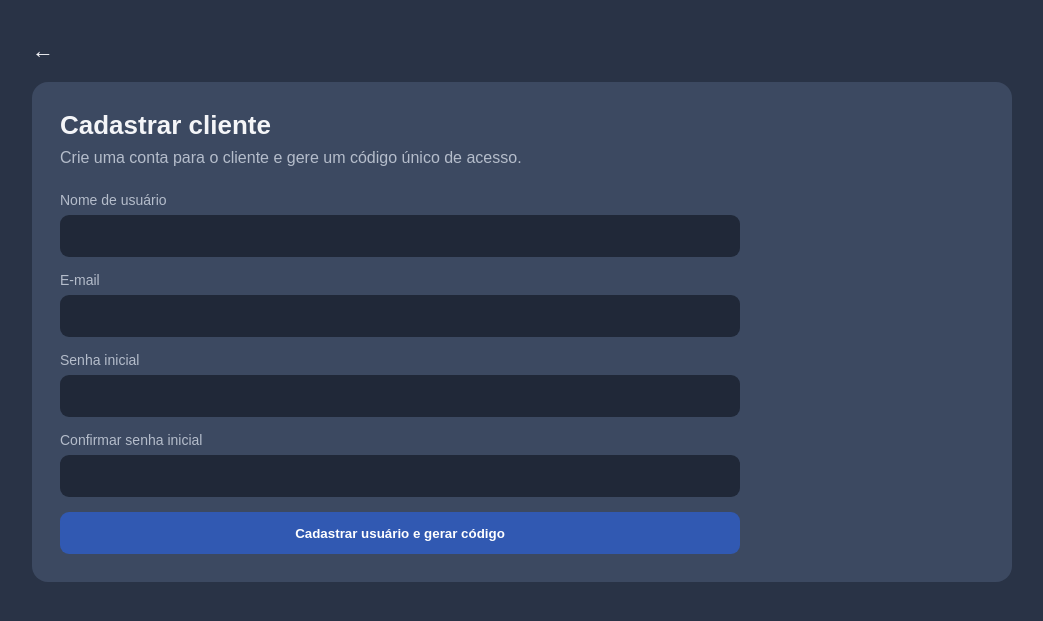
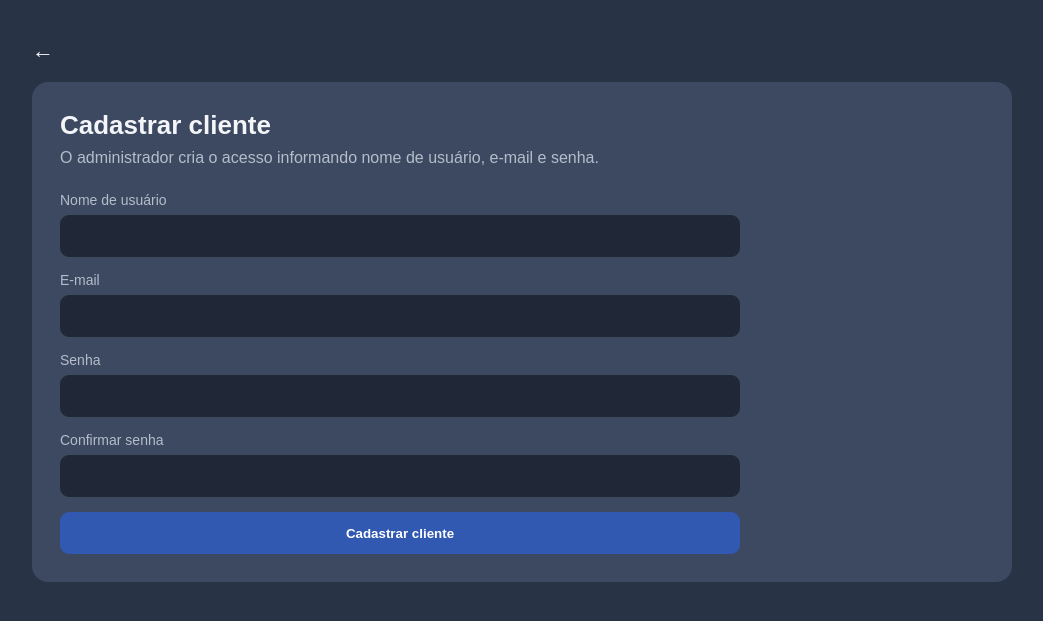
Before and after one commit to MrdiegL2824/TrainHub, a PHP site: page /admin-cadastrar-usuario.php in a window 1280 px wide. Shown: the part 47-668 px from the top of the page, without its empty margins (118-1161 px from the left). Run offline with PHP 8.4, Linux system fonts and the light colour scheme; a user stored in the database is signed in; data comes from the database, SQL or seed files in the repository; some libraries are stand-ins or nearby versions.

Commit message:
fix: use email and password for admin client registration

```diff
--- a/admin-cadastrar-usuario.php
+++ b/admin-cadastrar-usuario.php
@@ -9,33 +9,8 @@ if (!temPerfil('admin')) {
     exit('Acesso restrito aos administradores.');
 }
 
-function gerarCodigoAcesso(): string
-{
-    $maiusculas = 'ABCDEFGHJKLMNPQRSTUVWXYZ';
-    $minusculas = 'abcdefghijkmnopqrstuvwxyz';
-    $numeros = '23456789';
-    $todos = $maiusculas . $minusculas . $numeros;
-    $codigo = [
-        $maiusculas[random_int(0, strlen($maiusculas) - 1)],
-        $minusculas[random_int(0, strlen($minusculas) - 1)],
-        $numeros[random_int(0, strlen($numeros) - 1)],
-    ];
-
-    while (count($codigo) < 12) {
-        $codigo[] = $todos[random_int(0, strlen($todos) - 1)];
-    }
-
-    for ($i = count($codigo) - 1; $i > 0; $i--) {
-        $j = random_int(0, $i);
-        [$codigo[$i], $codigo[$j]] = [$codigo[$j], $codigo[$i]];
-    }
-
-    return implode('', $codigo);
-}
-
 $erro = '';
 $sucesso = '';
-$codigoGerado = '';
 $nome = '';
 $email = '';
 
@@ -52,30 +27,27 @@ if ($_SERVER['REQUEST_METHOD'] === 'POST') {
     } elseif (!filter_var($email, FILTER_VALIDATE_EMAIL)) {
         $erro = 'Informe um e-mail válido.';
     } elseif (strlen($senha) < 8) {
-        $erro = 'A senha inicial deve ter pelo menos 8 caracteres.';
+        $erro = 'A senha deve ter pelo menos 8 caracteres.';
     } elseif ($senha !== $confirmarSenha) {
         $erro = 'As senhas não conferem.';
     } else {
         try {
-            $stmt = $pdo->prepare('SELECT id FROM usuarios WHERE LOWER(email) = LOWER(?) LIMIT 1');
-            $stmt->execute([$email]);
+            $stmt = $pdo->prepare('SELECT id FROM usuarios WHERE LOWER(nome) = LOWER(?) LIMIT 1');
+            $stmt->execute([$nome]);
             if ($stmt->fetchColumn() !== false) {
-                $erro = 'Já existe um usuário com este e-mail.';
+                $erro = 'Já existe um usuário com este nome.';
             } else {
-                for ($tentativa = 0; $tentativa < 5; $tentativa++) {
-                    $codigo = gerarCodigoAcesso();
-                    $stmt = $pdo->prepare('SELECT id FROM usuarios WHERE codigo_acesso = ? LIMIT 1');
-                    $stmt->execute([$codigo]);
-                    if ($stmt->fetchColumn() !== false) {
-                        continue;
-                    }
-
+                $stmt = $pdo->prepare('SELECT id FROM usuarios WHERE LOWER(email) = LOWER(?) LIMIT 1');
+                $stmt->execute([$email]);
+                if ($stmt->fetchColumn() !== false) {
+                    $erro = 'Já existe um usuário com este e-mail.';
+                } else {
                     $pdo->beginTransaction();
                     $stmt = $pdo->prepare(
-                        "INSERT INTO usuarios (nome, email, senha_hash, perfil, ativo, auth_provider, codigo_acesso)
-                         VALUES (?, ?, ?, 'instrutor', TRUE, 'local', ?)"
+                        "INSERT INTO usuarios (nome, email, senha_hash, perfil, ativo, auth_provider)
+                         VALUES (?, ?, ?, 'instrutor', TRUE, 'local')"
                     );
-                    $stmt->execute([$nome, $email, password_hash($senha, PASSWORD_DEFAULT), $codigo]);
+                    $stmt->execute([$nome, $email, password_hash($senha, PASSWORD_DEFAULT)]);
 
                     $stmt = $pdo->prepare(
                         "INSERT INTO atividades (usuario_id, acao, descricao) VALUES (?, 'cadastrou o usuário', ?)"
@@ -83,15 +55,9 @@ if ($_SERVER['REQUEST_METHOD'] === 'POST') {
                     $stmt->execute([(int) $_SESSION['usuario_id'], 'Criou o usuário "' . $nome . '"']);
                     $pdo->commit();
 
-                    $codigoGerado = $codigo;
-                    $sucesso = 'Usuário cadastrado com sucesso. Guarde o código de acesso com segurança.';
+                    $sucesso = 'Cliente cadastrado com sucesso.';
                     $nome = '';
                     $email = '';
-                    break;
-                }
-
-                if ($codigoGerado === '' && $erro === '') {
-                    $erro = 'Não foi possível gerar um código único agora. Tente novamente.';
                 }
             }
         } catch (Throwable $e) {
@@ -99,20 +65,20 @@ if ($_SERVER['REQUEST_METHOD'] === 'POST') {
                 $pdo->rollBack();
             }
             error_log('TrainHub admin user creation failed: ' . $e->getMessage());
-            $erro = 'Não foi possível cadastrar o usuário agora.';
+            $erro = 'Não foi possível cadastrar o cliente agora.';
         }
     }
 }
 
 $usuariosRecentes = $pdo->query(
-    'SELECT nome, email, codigo_acesso, ativo FROM usuarios WHERE codigo_acesso IS NOT NULL ORDER BY criado_em DESC LIMIT 8'
+    "SELECT nome, email, ativo FROM usuarios WHERE perfil = 'instrutor' ORDER BY criado_em DESC LIMIT 8"
 )->fetchAll();
 ?><!DOCTYPE html>
 <html lang="pt-BR">
 <head>
     <meta charset="UTF-8">
     <meta name="viewport" content="width=device-width, initial-scale=1">
-    <title>TrainHub - Cadastrar usuário</title>
+    <title>TrainHub - Cadastrar cliente</title>
     <style>
         :root { color-scheme: dark; --fundo:#293346; --barra:#343a43; --painel:#3c4961; --escuro:#202838; --texto:#f4f5f8; --secundario:#b5bdcb; --azul:#3159b2; }
         * { box-sizing: border-box; }
@@ -134,18 +100,12 @@ $usuariosRecentes = $pdo->query(
         .aviso { margin:0 0 18px; padding:11px 13px; border-radius:9px; font-weight:700; }
         .erro { background:#7e2228; color:#fff; }
         .sucesso { background:#1d714b; color:#fff; }
-        .codigo { max-width:680px; margin-top:22px; padding:18px; border:1px solid #77a4ff; border-radius:12px; background:#202b42; }
-        .codigo strong { display:block; margin-bottom:10px; }
-        .codigo-linha { display:flex; gap:10px; }
-        .codigo-linha input { letter-spacing:2px; font-weight:700; }
-        .codigo-linha button { flex:0 0 auto; }
         .recentes { margin-top:30px; }
         .recentes h2 { margin:0 0 12px; font-size:18px; }
         .lista { display:grid; gap:8px; }
-        .item { display:grid; grid-template-columns:1fr 1.2fr 160px 90px; gap:12px; align-items:center; padding:10px 12px; border-radius:8px; background:var(--escuro); color:var(--secundario); font-size:13px; }
+        .item { display:grid; grid-template-columns:1fr 1.2fr 90px; gap:12px; align-items:center; padding:10px 12px; border-radius:8px; background:var(--escuro); color:var(--secundario); font-size:13px; }
         .item strong { color:var(--texto); }
-        .item code { color:#b8d0ff; }
-        @media (max-width:760px) { main { width:calc(100% - 28px); margin-top:22px; } .painel { padding:20px; } .item { grid-template-columns:1fr; gap:4px; } .codigo-linha { flex-direction:column; } }
+        @media (max-width:760px) { main { width:calc(100% - 28px); margin-top:22px; } .painel { padding:20px; } .item { grid-template-columns:1fr; gap:4px; } }
     </style>
 </head>
 <body>
@@ -157,7 +117,7 @@ $usuariosRecentes = $pdo->query(
         <a class="voltar" href="dashboard.php" aria-label="Voltar">←</a>
         <section class="painel">
             <h1>Cadastrar cliente</h1>
-            <p class="subtitulo">Crie uma conta para o cliente e gere um código único de acesso.</p>
+            <p class="subtitulo">O administrador cria o acesso informando nome de usuário, e-mail e senha.</p>
             <?php if ($erro !== ''): ?><p class="aviso erro"><?php echo esc($erro); ?></p><?php endif; ?>
             <?php if ($sucesso !== ''): ?><p class="aviso sucesso"><?php echo esc($sucesso); ?></p><?php endif; ?>
             <form class="formulario" method="post">
@@ -168,32 +128,22 @@ $usuariosRecentes = $pdo->query(
                 <label for="email">E-mail
                     <input id="email" name="email" type="email" maxlength="180" value="<?php echo esc($email); ?>" required>
                 </label>
-                <label for="senha">Senha inicial
+                <label for="senha">Senha
                     <input id="senha" name="senha" type="password" minlength="8" required>
                 </label>
-                <label for="confirmar_senha">Confirmar senha inicial
+                <label for="confirmar_senha">Confirmar senha
                     <input id="confirmar_senha" name="confirmar_senha" type="password" minlength="8" required>
                 </label>
-                <button type="submit">Cadastrar usuário e gerar código</button>
+                <button type="submit">Cadastrar cliente</button>
             </form>
-            <?php if ($codigoGerado !== ''): ?>
-                <div class="codigo">
-                    <strong>Código único de acesso</strong>
-                    <div class="codigo-linha">
-                        <input id="codigo-gerado" type="text" value="<?php echo esc($codigoGerado); ?>" readonly aria-label="Código único gerado">
-                        <button type="button" onclick="navigator.clipboard.writeText(document.getElementById('codigo-gerado').value)">Copiar código</button>
-                    </div>
-                </div>
-            <?php endif; ?>
             <?php if ($usuariosRecentes): ?>
                 <div class="recentes">
-                    <h2>Usuários cadastrados pelo administrador</h2>
+                    <h2>Clientes cadastrados</h2>
                     <div class="lista">
                         <?php foreach ($usuariosRecentes as $usuario): ?>
                             <div class="item">
                                 <strong><?php echo esc($usuario['nome']); ?></strong>
                                 <span><?php echo esc($usuario['email']); ?></span>
-                                <code><?php echo esc($usuario['codigo_acesso']); ?></code>
                                 <span><?php echo $usuario['ativo'] ? 'Ativo' : 'Bloqueado'; ?></span>
                             </div>
                         <?php endforeach; ?>
--- a/banco/TrainHub.sql
+++ b/banco/TrainHub.sql
@@ -138,7 +138,7 @@ CREATE TABLE `treinamentos` (
 CREATE TABLE `usuarios` (
   `id` int(10) UNSIGNED NOT NULL,
   `nome` varchar(120) NOT NULL,
-  `email` varchar(180) NOT NULL,
+  `email` varchar(180) DEFAULT NULL,
   `senha_hash` varchar(255) DEFAULT NULL,
   `google_id` varchar(120) DEFAULT NULL,
   `auth_provider` enum('local','google') NOT NULL DEFAULT 'local',
--- a/banco/neon.sql
+++ b/banco/neon.sql
@@ -4,7 +4,7 @@
 CREATE TABLE IF NOT EXISTS usuarios (
     id INTEGER GENERATED BY DEFAULT AS IDENTITY PRIMARY KEY,
     nome VARCHAR(120) NOT NULL,
-    email VARCHAR(180) NOT NULL UNIQUE,
+    email VARCHAR(180) UNIQUE,
     senha_hash VARCHAR(255),
     google_id VARCHAR(120) UNIQUE,
     auth_provider VARCHAR(20) NOT NULL DEFAULT 'local' CHECK (auth_provider IN ('local', 'google')),
--- a/config.php
+++ b/config.php
@@ -56,6 +56,7 @@ try {
 
 if ($usingPostgres) {
     try {
+        $pdo->exec('ALTER TABLE usuarios ALTER COLUMN email DROP NOT NULL');
         $pdo->exec("ALTER TABLE usuarios ADD COLUMN IF NOT EXISTS codigo_acesso VARCHAR(32)");
         $pdo->exec('CREATE UNIQUE INDEX IF NOT EXISTS idx_usuarios_codigo_acesso ON usuarios(codigo_acesso) WHERE codigo_acesso IS NOT NULL');
         $pdo->exec("CREATE TABLE IF NOT EXISTS atividades (id BIGINT GENERATED BY DEFAULT AS IDENTITY PRIMARY KEY, usuario_id INTEGER REFERENCES usuarios(id) ON DELETE SET NULL, acao VARCHAR(120) NOT NULL, descricao TEXT NOT NULL, criado_em TIMESTAMPTZ NOT NULL DEFAULT CURRENT_TIMESTAMP)");
@@ -67,6 +68,7 @@ if ($usingPostgres) {
     }
 } else {
     try {
+        $pdo->exec('ALTER TABLE usuarios MODIFY email VARCHAR(180) NULL');
         $pdo->exec('ALTER TABLE usuarios ADD COLUMN codigo_acesso VARCHAR(32) NULL UNIQUE');
     } catch (Throwable $e) {
         // A instalação local já pode conter essa coluna.
```
Also changed, not shown: api/auth.php (+14 -6 lines).
